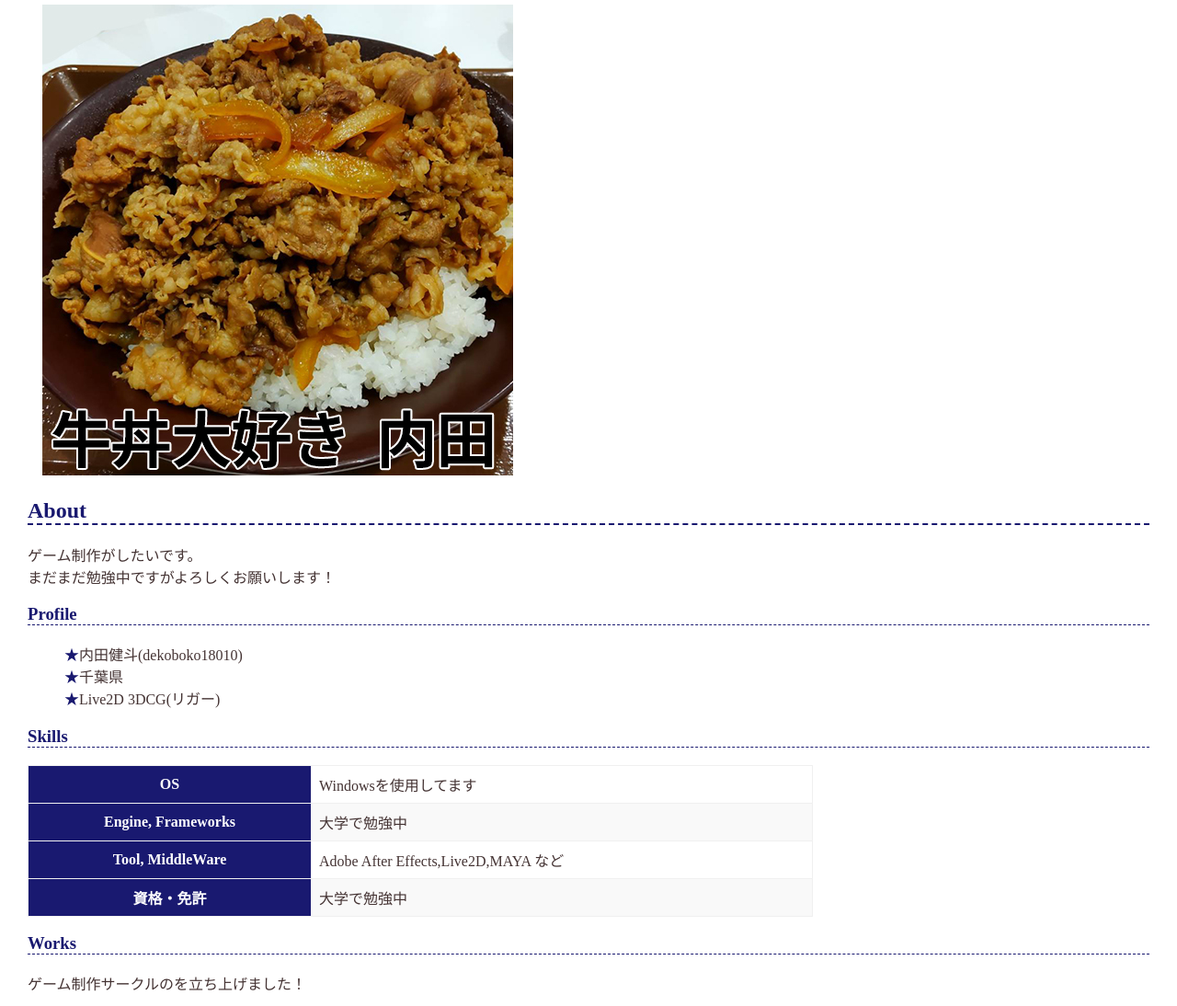
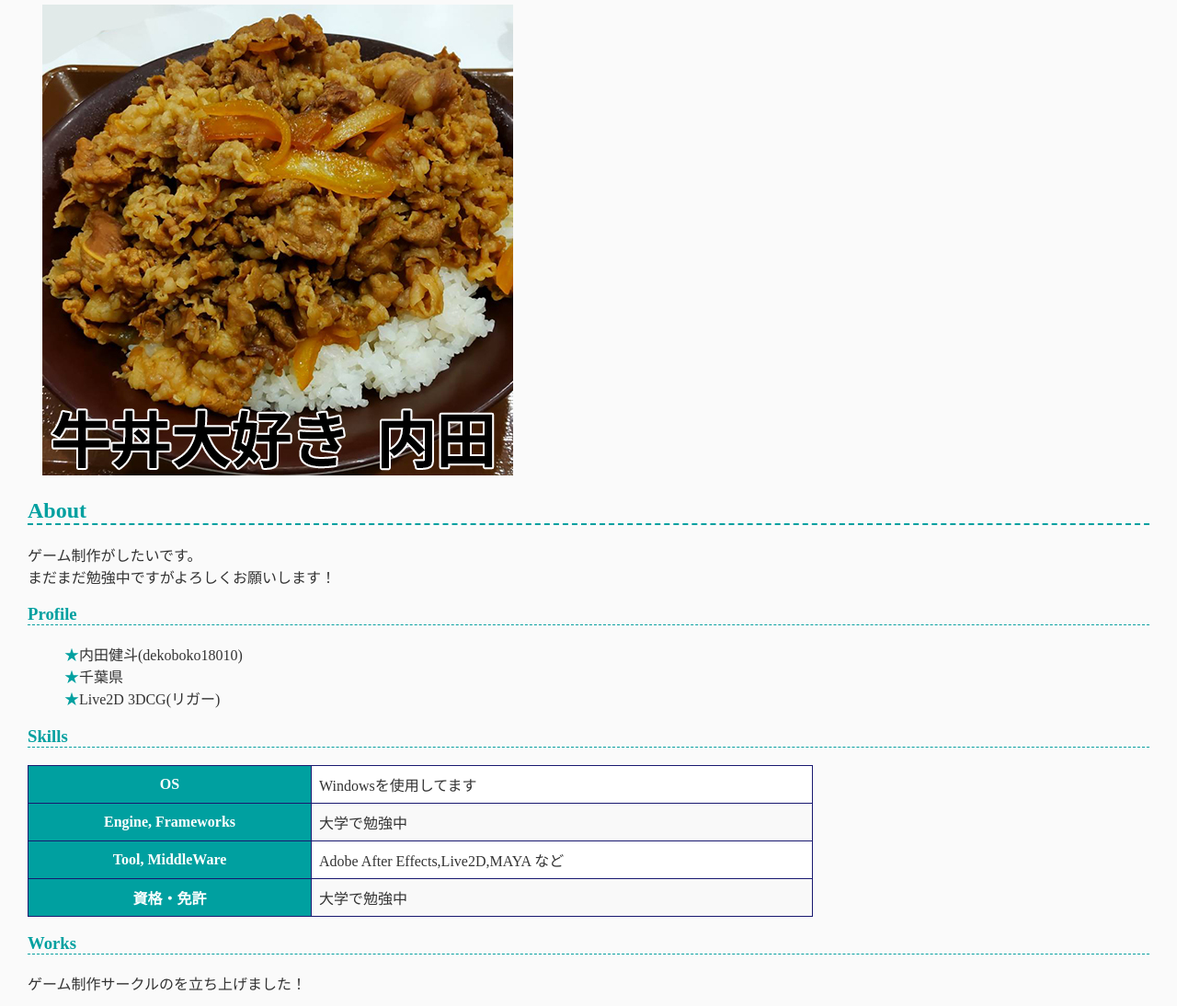
Before and after one commit to dekoboko18010/dekoboko18010.github.io, a plain HTML site: page index.html in a window 1280 px wide. Shown: the part 117-1211 px from the top of the page at 92% size. Drawn offline with Linux system fonts and the light colour scheme.

Commit message:
あいうえお

```diff
--- a/style.css
+++ b/style.css
@@ -3,7 +3,7 @@
 -------------------- */
 
 :root {
-  --theme-color: #191970;
+  --theme-color: #00a0a0;
 }
 
 * {
@@ -18,7 +18,8 @@ html, body {
 body {
   margin: 0;
   padding: 30px;
-  color: #433;
+  color: #333;
+  background-color: #fafafa; /* ← この行を追加して好きな色に変える */
 }
 
 /* --------------------
@@ -72,6 +73,6 @@ th {
   color: #fff;
 }
 th, td {
-  border: solid 1px #f0f0f0;
+  border: solid 1px #191970;
   padding: 0.5rem;
 }
```
